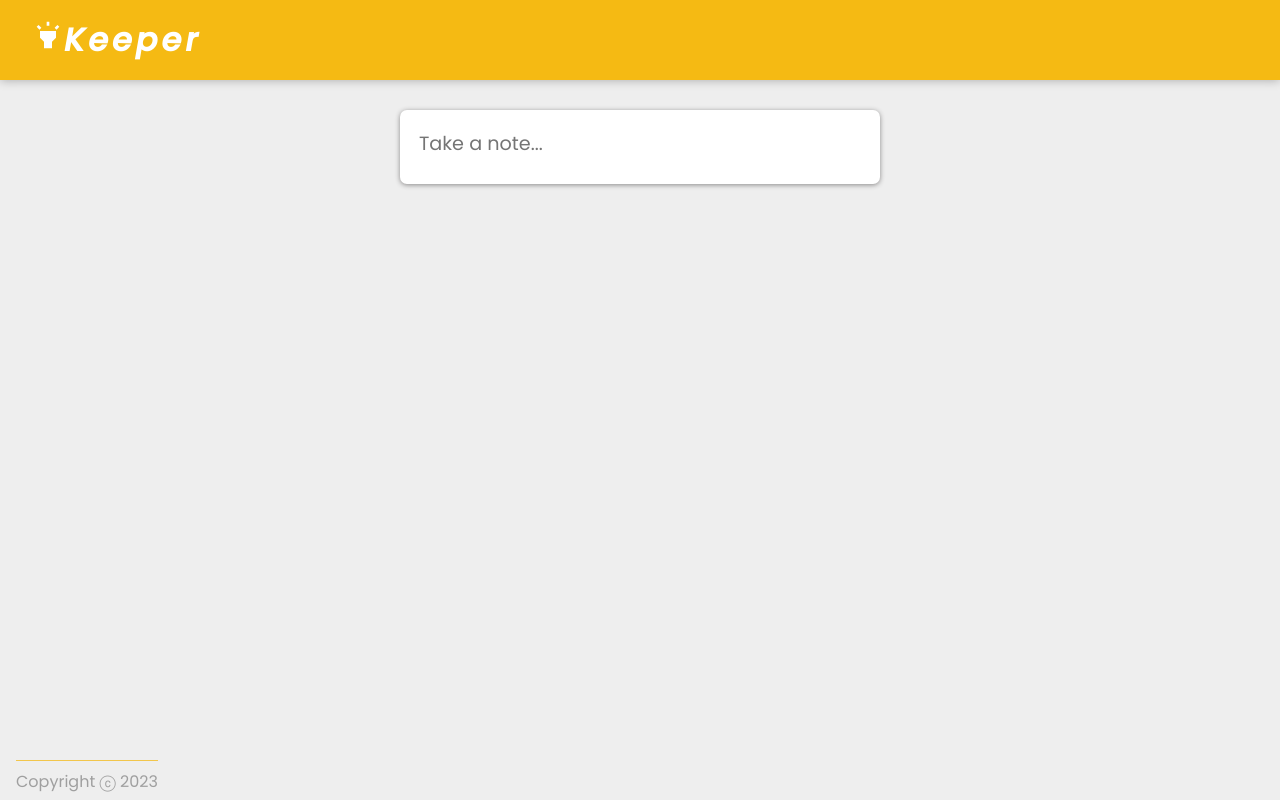
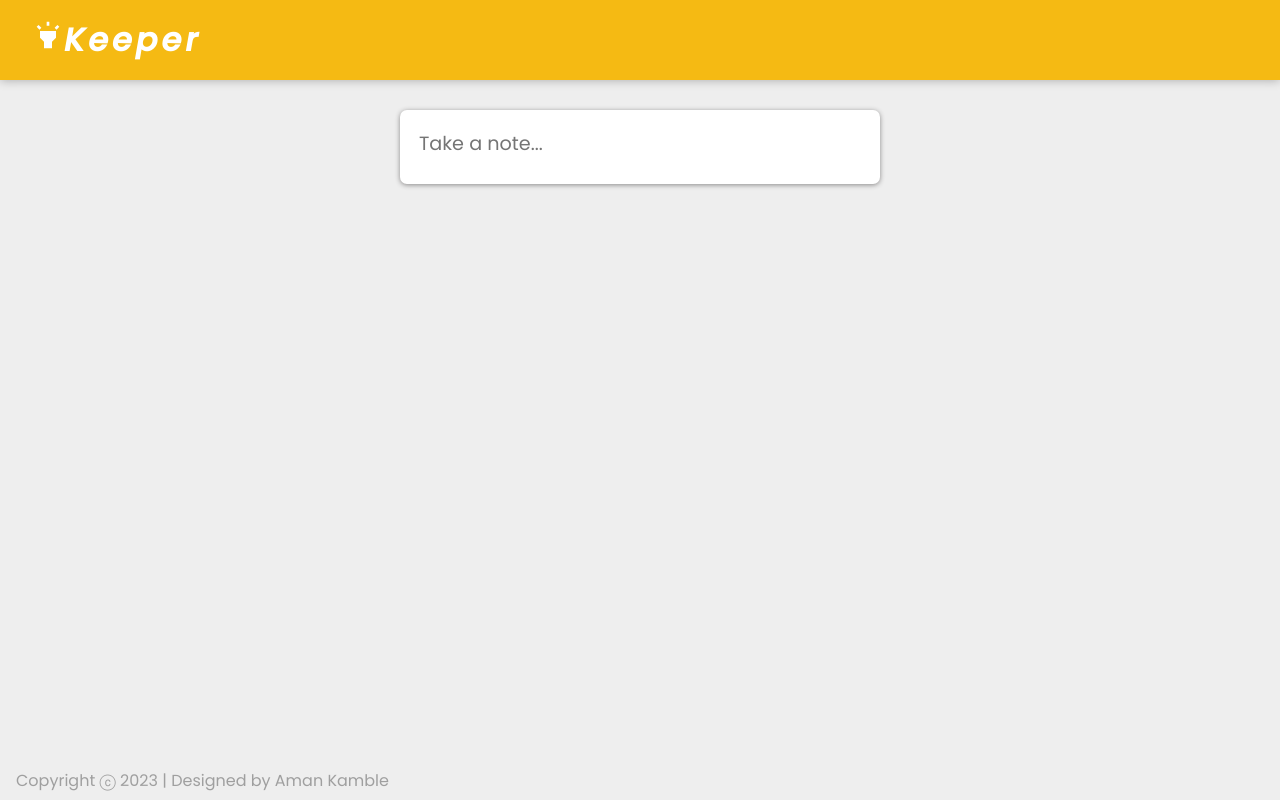
Before and after one commit to AmanKamble/react-keeper-app, a React (Vite) app: page / in a window 1280 px wide. Built offline with nearby package versions, Linux system fonts and the light colour scheme.

Commit message:
update styling

```diff
--- a/src/Components/Footer.jsx
+++ b/src/Components/Footer.jsx
@@ -1,10 +1,10 @@
 import React from 'react'
 
 const Footer = () => {
-    const year = new Date().getFullYear();
+  const year = new Date().getFullYear();
   return (
     <footer>
-      <p>Copyright ⓒ {year}</p>
+      <p>Copyright ⓒ {year} | Designed by Aman Kamble</p>
     </footer>
   )
 }
--- a/src/Styles/style.css
+++ b/src/Styles/style.css
@@ -122,16 +122,13 @@ form.create-note button {
   outline: none;
 }
 
-
-
 /* Footer styling */
 footer {
-  position: absolute;
+  position: fixed;
   text-align: center;
   padding-top: 8px;
-  border-top: 1px solid rgba(245, 185, 19, 0.738);
+  background: #eee;
   bottom: 0;
-  /* width: 100%; */
   height: 2.5rem;
 }
 
```
